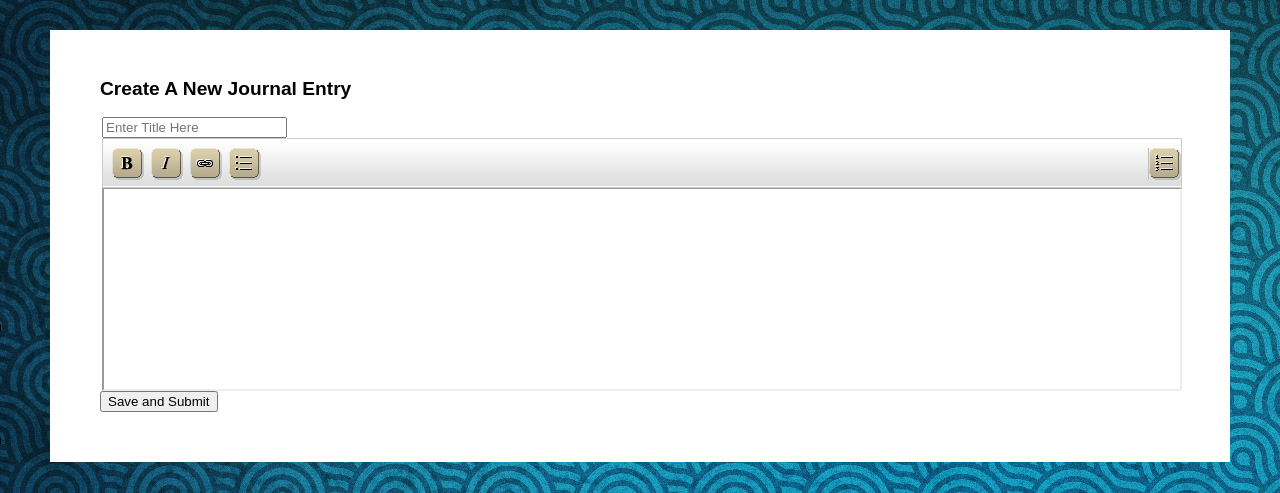
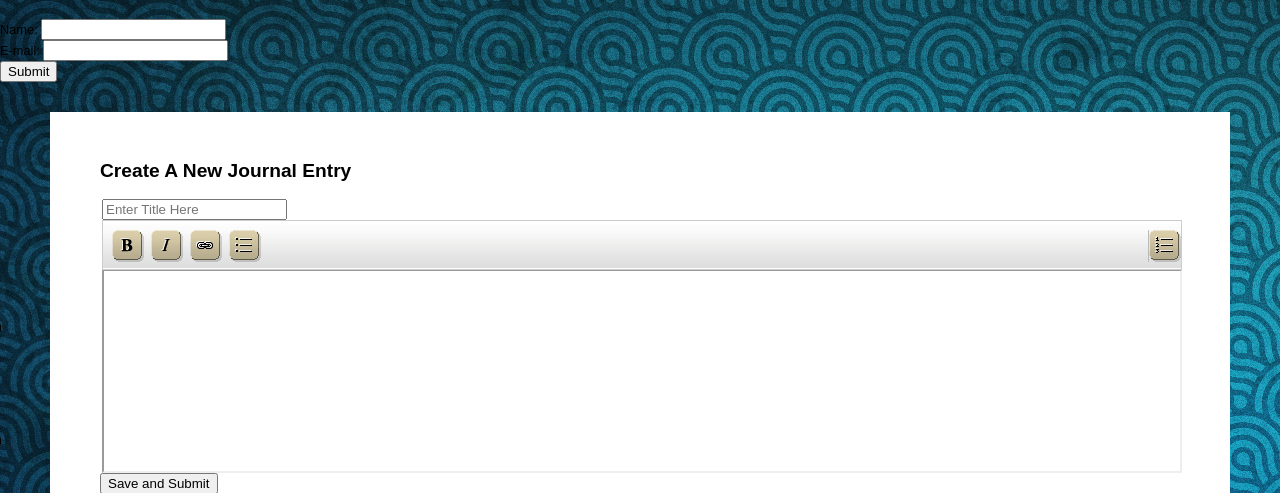
Before and after one commit to noahbarnes2332/dreamjournaler, a PHP site: page /my-journal.php in a window 1280 px wide. Shown: the part 47-540 px from the top of the page. Run offline with PHP 8.4, Linux system fonts and the light colour scheme; the visitor is signed in with stand-in values (Sample User, id 1).

```diff
--- a/my-journal.php
+++ b/my-journal.php
@@ -48,6 +48,15 @@
 
 
 <body>
+
+
+<form action="welcome.php" method="post">
+Name: <input type="text" name="name"><br>
+E-mail: <input type="text" name="email"><br>
+<input type="submit">
+</form>
+
+
 	<div id="content">
 		<h2>
 			Create A New Journal Entry
--- a/submit.php
+++ b/submit.php
@@ -6,6 +6,8 @@
 	$Title = $_Post["title"];
 	$Entry = $_Post["noise"];
 
+	echo $_POST["email"];
+	echo $_POST["name"];
 	echo "foo is $Title";
 
 	$sql = "INSERT INTO entries (title,summary) VALUES ('$Title','$Entry')";
```
